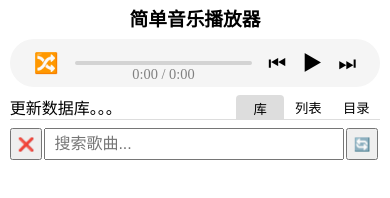
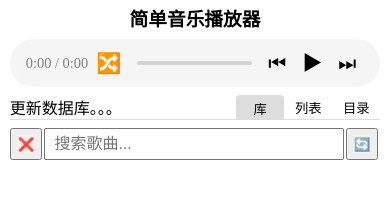
Before and after one commit to jjling2011/SimpleMusicPlayer, a plain HTML site: page src/index.html in a window 390 px wide. Drawn offline with Linux system fonts and the light colour scheme; no server answers.

Commit message:
fix css bug in mobile browser

```diff
--- a/src/index.html
+++ b/src/index.html
@@ -15,18 +15,15 @@
                     <source id="audio-source" src="" />
                     你的浏览器不支持音乐播放功能
                 </audio>
+                <span id="audio-timestamp">0:00 / 0:00</span>
                 <input
                     type="button"
                     value="🔁"
                     id="audio-play-mode"
                     title="顺序、随机播放"
                 />
-                <div id="audio-progress-wrapper">
-                    <span>&nbsp;</span>
-                    <div id="audio-progress-container">
-                        <div id="audio-progress-bar"></div>
-                    </div>
-                    <span id="audio-timestamp">0:00 / 0:00</span>
+                <div id="audio-progress-container">
+                    <div id="audio-progress-bar"></div>
                 </div>
                 <input
                     type="button"
--- a/src/js/styles.css
+++ b/src/js/styles.css
@@ -72,11 +72,6 @@ input[type="button"] {
 #audio-timestamp {
     color: gray;
     font-size: 0.9rem;
-}
-
-#audio-progress-wrapper {
-    text-align: center;
-    flex-grow: 1;
 }
 
 #audio-progress-container {
```
